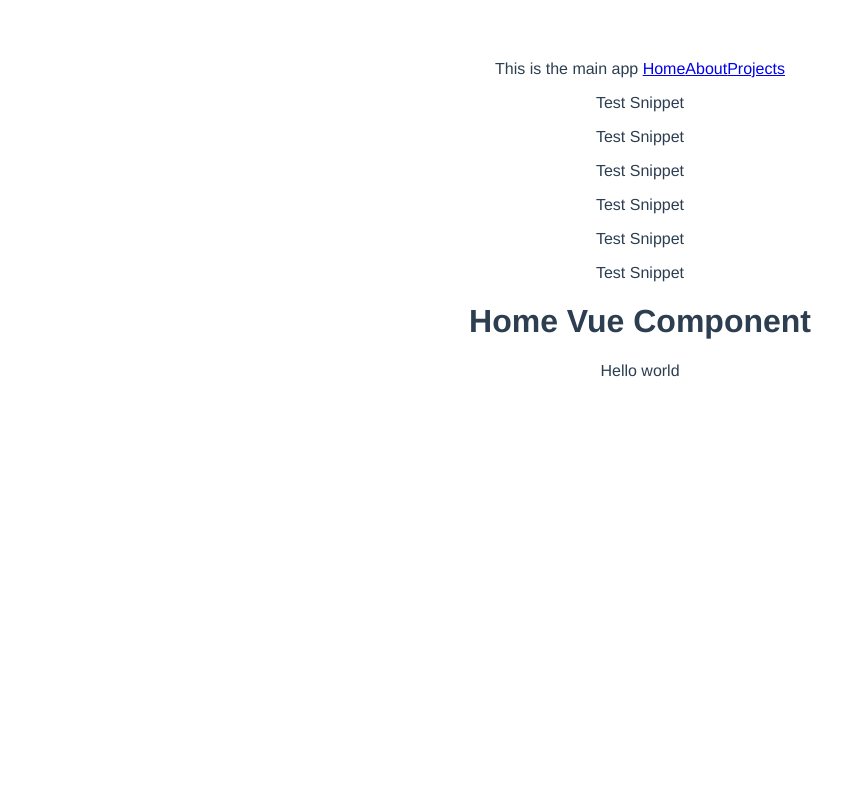
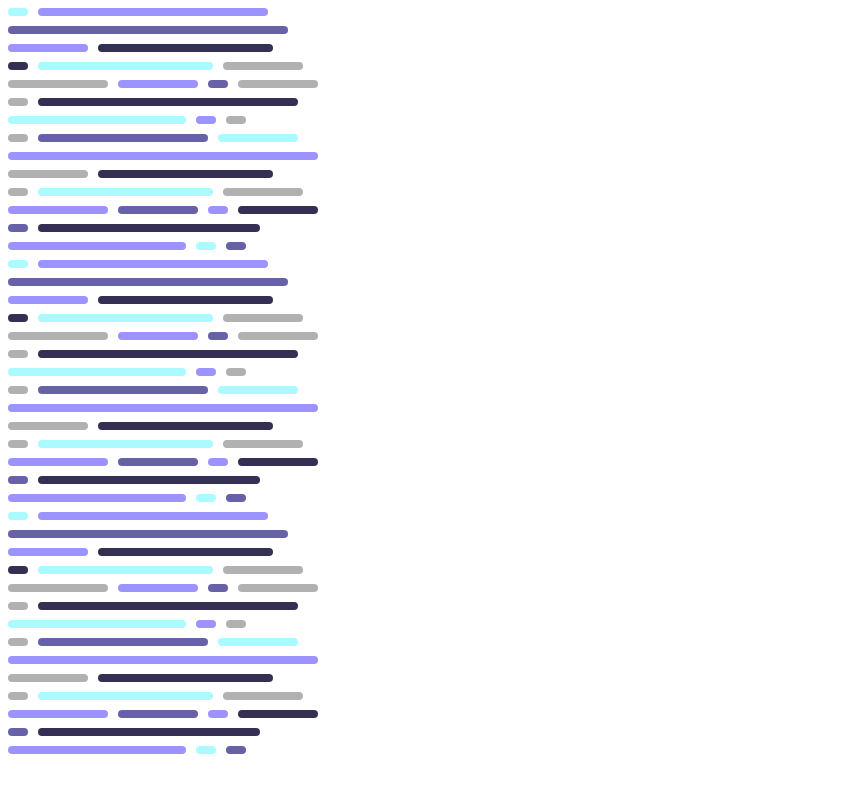
Before and after one commit to jaj1014/xanderjack, a Vue app: page /#/ in a window 1280 px wide. Shown: the top 792 px of the page, without its empty margins (0-866 px from the left). Built offline with nearby package versions, Linux system fonts and the light colour scheme.

Commit message:
working out code srip

```diff
--- a/src/App.vue
+++ b/src/App.vue
@@ -1,9 +1,8 @@
 <template>
   <div id="app">
-    This is the main app
-    <router-link to="/">Home</router-link>
+    <!-- <router-link to="/">Home</router-link>
     <router-link to="/about">About</router-link>
-    <router-link to="/projects">Projects</router-link>
+    <router-link to="/projects">Projects</router-link> -->
     <code-strip></code-strip>
     <router-view></router-view>
   </div>
@@ -20,13 +19,4 @@ export default {
 }
 </script>
 
-<style lang="scss">
-#app {
-  font-family: 'Avenir', Helvetica, Arial, sans-serif;
-  -webkit-font-smoothing: antialiased;
-  -moz-osx-font-smoothing: grayscale;
-  text-align: center;
-  color: #2c3e50;
-  margin-top: 60px;
-}
-</style>
+<style lang="scss"></style>
--- a/src/components/code/CodeStrip.vue
+++ b/src/components/code/CodeStrip.vue
@@ -1,5 +1,6 @@
 <template>
   <div>
+    <snippet-block></snippet-block>
     <snippet-block></snippet-block>
     <snippet-block></snippet-block>
   </div>
--- a/src/components/code/Snippet.vue
+++ b/src/components/code/Snippet.vue
@@ -1,13 +1,28 @@
 <template>
-  <p>Test Snippet</p>
+  <div class="snippet" :style="colorAndWidth"></div>
 </template>
 
 <script>
 export default {
-  name: 'snippet'
+  name: 'snippet',
+  props: ['color', 'width'],
+  computed: {
+    colorAndWidth: function() {
+      return {
+        backgroundColor: this.color,
+        width: this.width + 'px'
+      }
+    }
+  }
 }
 </script>
 
 <style lang="scss" scoped>
-
+.snippet {
+  border-radius: 6px;
+  display: inline-block;
+  height: 8px;
+  margin-bottom: 6px;
+  margin-right: 10px;
+}
 </style>
--- a/src/components/code/SnippetBlock.vue
+++ b/src/components/code/SnippetBlock.vue
@@ -1,8 +1,68 @@
 <template>
-  <div>
-    <snippet></snippet>
-    <snippet></snippet>
-    <snippet></snippet>
+  <div class="snippet-block">
+    <div>
+      <snippet :color="aqua" width="20"></snippet>
+      <snippet :color="lightPurple" width="230"></snippet>
+    </div>
+    <div>
+      <snippet :color="medPurple" width="280"></snippet>
+    </div>
+    <div>
+      <snippet :color="lightPurple" width="80"></snippet>
+      <snippet :color="darkPurple" width="175"></snippet>
+    </div>
+    <div>
+      <snippet :color="darkPurple" width="20"></snippet>
+      <snippet :color="aqua" width="175"></snippet>
+      <snippet :color="medGrey" width="80"></snippet>
+    </div>
+    <div>
+      <snippet :color="medGrey" width="100"></snippet>
+      <snippet :color="lightPurple" width="80"></snippet>
+      <snippet :color="medPurple" width="20"></snippet>
+      <snippet :color="medGrey" width="80"></snippet>
+    </div>
+    <div>
+      <snippet :color="medGrey" width="20"></snippet>
+      <snippet :color="darkPurple" width="260"></snippet>
+    </div>
+    <div>
+      <snippet :color="aqua" width="178"></snippet>
+      <snippet :color="lightPurple" width="20"></snippet>
+      <snippet :color="medGrey" width="20"></snippet>
+    </div>
+    <div>
+      <snippet :color="medGrey" width="20"></snippet>
+      <snippet :color="medPurple" width="170"></snippet>
+      <snippet :color="aqua" width="80"></snippet>
+    </div>
+    <div>
+      <snippet :color="lightPurple" width="310"></snippet>
+    </div>
+    <div>
+      <snippet :color="medGrey" width="80"></snippet>
+      <snippet :color="darkPurple" width="175"></snippet>
+    </div>
+    <div>
+      <snippet :color="medGrey" width="20"></snippet>
+      <snippet :color="aqua" width="175"></snippet>
+      <snippet :color="medGrey" width="80"></snippet>
+    </div>
+    <div>
+      <snippet :color="lightPurple" width="100"></snippet>
+      <snippet :color="medPurple" width="80"></snippet>
+      <snippet :color="lightPurple" width="20"></snippet>
+      <snippet :color="darkPurple" width="80"></snippet>
+    </div>
+    <div>
+      <snippet :color="medPurple" width="20"></snippet>
+      <snippet :color="darkPurple" width="222"></snippet>
+    </div>
+    <div>
+      <snippet :color="lightPurple" width="178"></snippet>
+      <snippet :color="aqua" width="20"></snippet>
+      <snippet :color="medPurple" width="20"></snippet>
+    </div>
   </div>
 </template>
 
@@ -13,10 +73,21 @@ export default {
   name: 'snippet-block',
   components: {
     Snippet
+  },
+  data: function () {
+    return {
+      aqua: '#ABFAFF',
+      lightPurple: '#9C93FF',
+      medPurple: '#6761A8',
+      darkPurple: '#333054',
+      medGrey: '#B1B1B1'
+    }
   }
 }
 </script>
 
 <style lang="scss" scoped>
-
+  .snippet-block {
+    width: 320px;
+  }
 </style>
--- a/src/views/Home.vue
+++ b/src/views/Home.vue
@@ -1,7 +1,7 @@
 <template>
   <div id="home">
-    <h1>Home Vue Component</h1>
-    <p>{{ message }}</p>
+    <!-- <h1>Home Vue Component</h1>
+    <p>{{ message }}</p> -->
   </div>
 </template>
 
```
